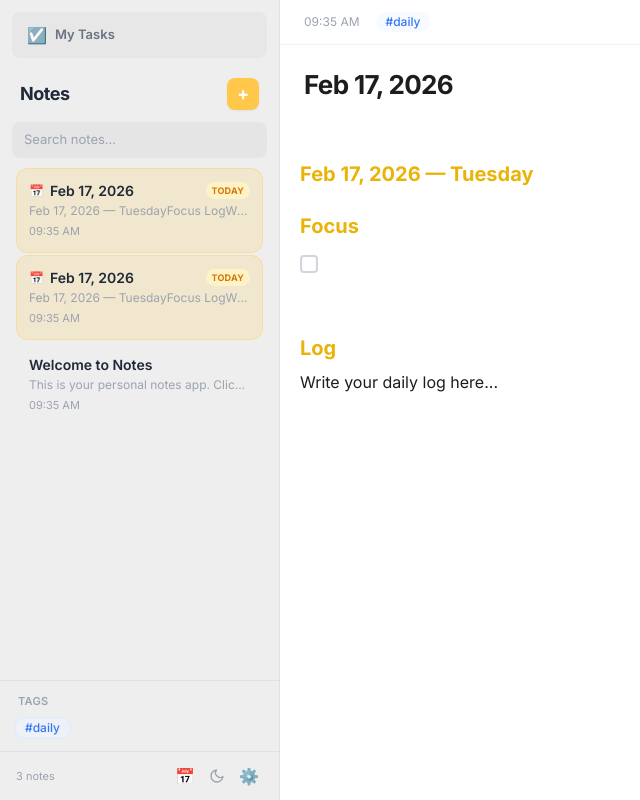
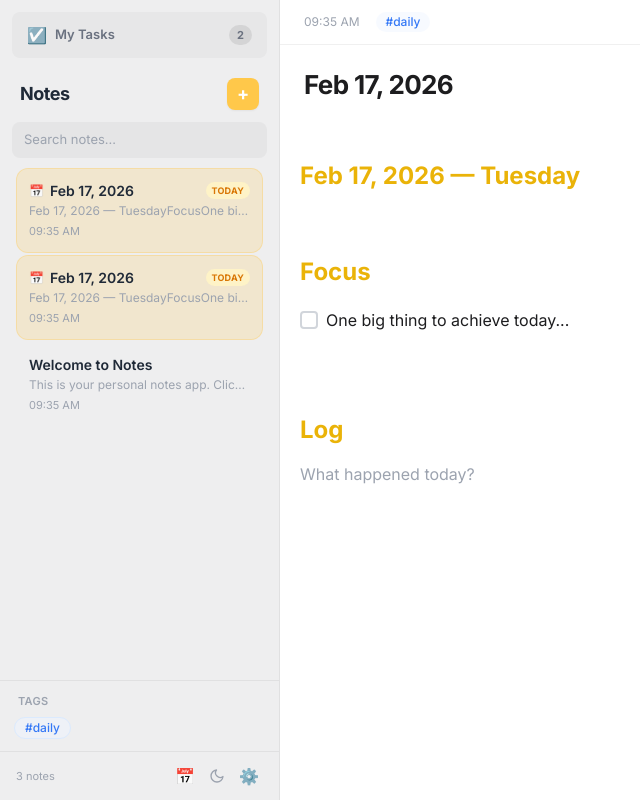
Before and after one commit to Hash-hokage/Vibe-Note, a React (Vite) app: page / in a window 1280 px wide. Shown: the whole page, without its empty margins (0-640 px from the left). Built offline with nearby package versions, Linux system fonts and the light colour scheme.

Commit message:
The Blueprint

```diff
--- a/src/App.jsx
+++ b/src/App.jsx
@@ -69,7 +69,17 @@ const formatDailyTitle = (date) => {
 const createDailyNote = (date) => {
   const title = formatDailyTitle(date)
   const dayOfWeek = date.toLocaleDateString('en-US', { weekday: 'long' })
-  const template = `<h2>${title} — ${dayOfWeek}</h2><h2>Focus</h2><label class="checkbox-item flex items-center gap-2 py-1 cursor-pointer" contenteditable="false"><input type="checkbox" class="checkbox-input"><span class="checkbox-text flex-1 outline-none min-w-0" contenteditable="true">\u00A0</span></label><div><br></div><h2>Log</h2><p>Write your daily log here...</p>`
+  const template = [
+    `<h2>${title} — ${dayOfWeek}</h2>`,
+    `<div><br></div>`,
+    `<h2>Focus</h2>`,
+    `<label class="checkbox-item flex items-center gap-2 py-1 mb-6 cursor-pointer" contenteditable="false"><input type="checkbox" class="checkbox-input"><span class="checkbox-text flex-1 outline-none min-w-0" contenteditable="true">One big thing to achieve today...</span></label>`,
+    `<div><br></div>`,
+    `<div><br></div>`,
+    `<h2>Log</h2>`,
+    `<p class="text-gray-400">What happened today?</p>`,
+    `<div><br></div>`,
+  ].join('')
   return {
     id: 'daily-' + date.toISOString().slice(0, 10),
     title,
--- a/src/index.css
+++ b/src/index.css
@@ -93,7 +93,7 @@
 
   /* ── Nested element styles inside editor ── */
   .editor-content h2 {
-    @apply text-xl font-bold mt-6 mb-2;
+    @apply text-2xl font-bold mt-6 mb-4;
     color: #eab308;
   }
 
```
